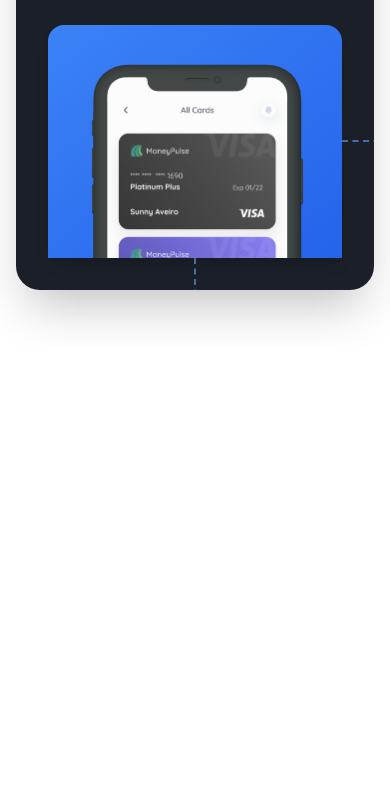
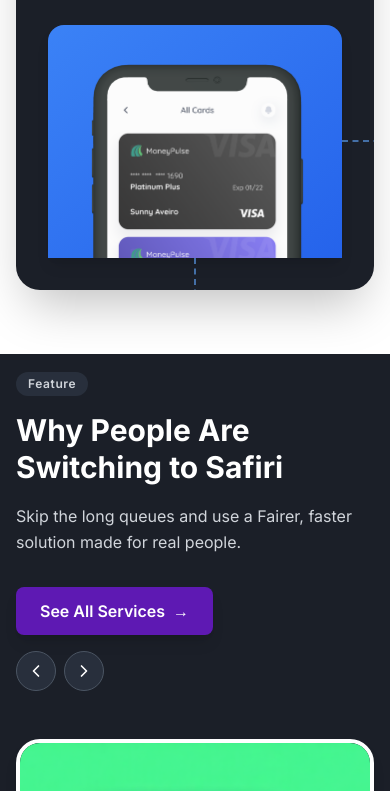
Before and after one commit to Safiri-Send/website, a Next.js app: page / in a window 390 px wide. Shown: the part 4110-4901 px from the top of the page. Before the commit the page ends 4464 px from the top, so only its background shows below. Built offline with nearby package versions, Linux system fonts and the light colour scheme.

Commit message:
completed the integration for mobile responsiveness

```diff
--- a/app/components/(website)/Footer.tsx
+++ b/app/components/(website)/Footer.tsx
@@ -14,7 +14,7 @@
         <div className="relative mb-8 sm:mb-12">
           {/* Dark background card with smartphone image */}
           <div className="bg-[#1B1F28] rounded-3xl overflow-hidden shadow-2xl">
-             <div className="relative flex justify-center lg:justify-between">
+             <div className="relative flex justify-center lg:justify-between flex-col">
               {/* Left side - Smartphone Image */}
               <div className="relative p-8 lg:p-12">
                 {/* Blue gradient background behind phone - extended to touch bottom */}
--- a/app/components/(website)/MoneySafe.tsx
+++ b/app/components/(website)/MoneySafe.tsx
@@ -23,11 +23,11 @@
   ];
 
   return (
-    <section className="bg-white py-16 px-4 sm:px-6 lg:px-8">
+    <section className="bg-white py-8 md:py-16 px-4 sm:px-6 lg:px-8">
       <div className="max-w-7xl mx-auto">
         {/* Main Title */}
-        <div className="mb-12">
-          <h2 className="text-2xl md:text-3xl lg:text-4xl font-bold text-gray-900">
+        <div className="mb-6 md:mb-12">
+          <h2 className="text-2xl text-center md:text-left md:text-3xl lg:text-4xl font-bold text-gray-900">
             Your Money Is Safe
           </h2>
         </div>
@@ -61,7 +61,7 @@
             {/* Right Image Card */}
             <div className="flex justify-center lg:justify-end">
               <div className="bg-white rounded-2xl p-8 shadow-lg border border-gray-100">
-                <div className="w-80 h-80 md:w-96 md:h-96 flex items-center justify-center">
+                <div className="w-full h-80 md:w-96 md:h-96 flex items-center justify-center">
                   <Image
                     src={moneyBag}
                     alt="Money bag with coins - Your money is safe with Safiri"
--- a/app/components/(website)/PeopleSwitching.tsx
+++ b/app/components/(website)/PeopleSwitching.tsx
@@ -59,6 +59,12 @@
   };
 
   const getVisibleCards = () => {
+    // On mobile (md breakpoint and below), show only one card
+    // On larger screens, show three cards
+    const isMobile = typeof window !== 'undefined' && window.innerWidth < 768;
+    if (isMobile) {
+      return [{ ...cards[currentIndex], originalIndex: currentIndex }];
+    }
     const visibleCards = [];
     for (let i = 0; i < 3; i++) {
       const index = (currentIndex + i) % cards.length;
@@ -68,21 +74,21 @@
   };
 
   return (
-    <section className="relative overflow-hidden flex items-center justify-center" style={{ height: '916px' }}>
+    <section className="relative overflow-hidden flex items-center justify-center h-fit md:h-[916px]">
       {/* SVG Background */}
-      <div className="absolute inset-0">
+      <div className="absolute inset-0 flex items-center justify-center h-full">
         <Image
           src={Frame23}
           alt="Background pattern"
           fill
-          className="object-contain"
+          className=""
           priority
         />
       </div>
 
-      <div className="mx-10 px-4 sm:px-6 lg:px-8 relative z-10">
+      <div className="mx-0 md:mx-10 px-4 sm:px-6 lg:px-8 relative z-10">
         {/* Header Section */}
-        <div className="grid lg:grid-cols-4 gap-12 items-start mb-12">
+        <div className="grid grid-cols-1 lg:grid-cols-4 gap-12 items-start mb-12 pt-4 md:pt-0">
           {/* Left Side - Title and Description (1/4 width) */}
           <div className="lg:col-span-1">
             <div className="inline-block bg-gray-700/50 px-3 py-1 rounded-full text-xs font-semibold text-gray-300 mb-4 tracking-wider">
@@ -97,8 +103,8 @@
             </p>
 
             {/* See All Services Button and Navigation */}
-            <div className="flex items-center space-x-4">
-              <button className="bg-[#5E19B3] hover:bg-[#4A1590] text-white font-semibold py-3 px-6 rounded-lg transition-all duration-300 shadow-lg hover:shadow-xl transform hover:scale-105 flex items-center space-x-2">
+            <div className="flex flex-col md:flex-row md:items-center gap-4">
+              <button className="bg-[#5E19B3] hover:bg-[#4A1590] w-fit text-white font-semibold py-3 px-6 rounded-lg transition-all duration-300 shadow-lg hover:shadow-xl transform hover:scale-105 flex items-center space-x-2">
                 <span>See All Services</span>
                 <span>→</span>
               </button>
@@ -124,12 +130,11 @@
           {/* Right Side - Cards (3/4 width) */}
           <div className="lg:col-span-3">
             {/* Cards Section */}
-            <div className="flex gap-6 justify-start">
+            <div className="flex flex-col md:flex-row gap-6 justify-center md:justify-start">
               {getVisibleCards().map((card, index) => (
                 <div
                   key={`${card.originalIndex}-${currentIndex}`}
-                  className="relative rounded-3xl overflow-hidden border-4 border-white shadow-lg transition-all duration-500"
-                  style={{ width: '350px', height: '520px' }}
+                  className="relative rounded-3xl overflow-hidden border-4 border-white shadow-lg transition-all duration-500 w-full md:w-[350px] h-[520px]"
                 >
                   {/* Background Image Card */}
                   <div className="relative w-full h-full">
--- a/app/components/(website)/Website.tsx
+++ b/app/components/(website)/Website.tsx
@@ -17,9 +17,9 @@
       <DeviceCompatibility />
 
       <CTASection />
-      {/* <PeopleSwitching /> */}
-      {/* <MoneySafe /> */}
-      {/* <Footer /> */}
+      <PeopleSwitching />
+      <MoneySafe />
+      <Footer />
     </main>
   );
 }
```
